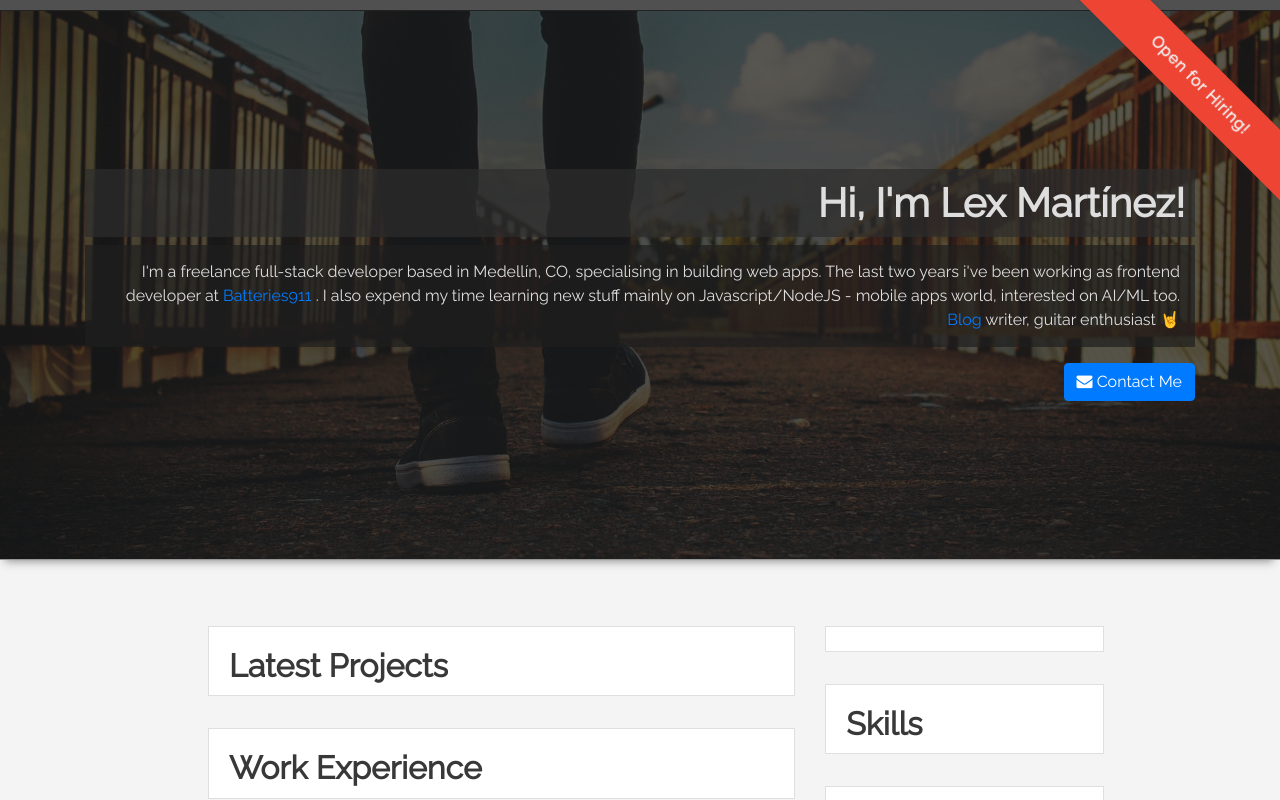
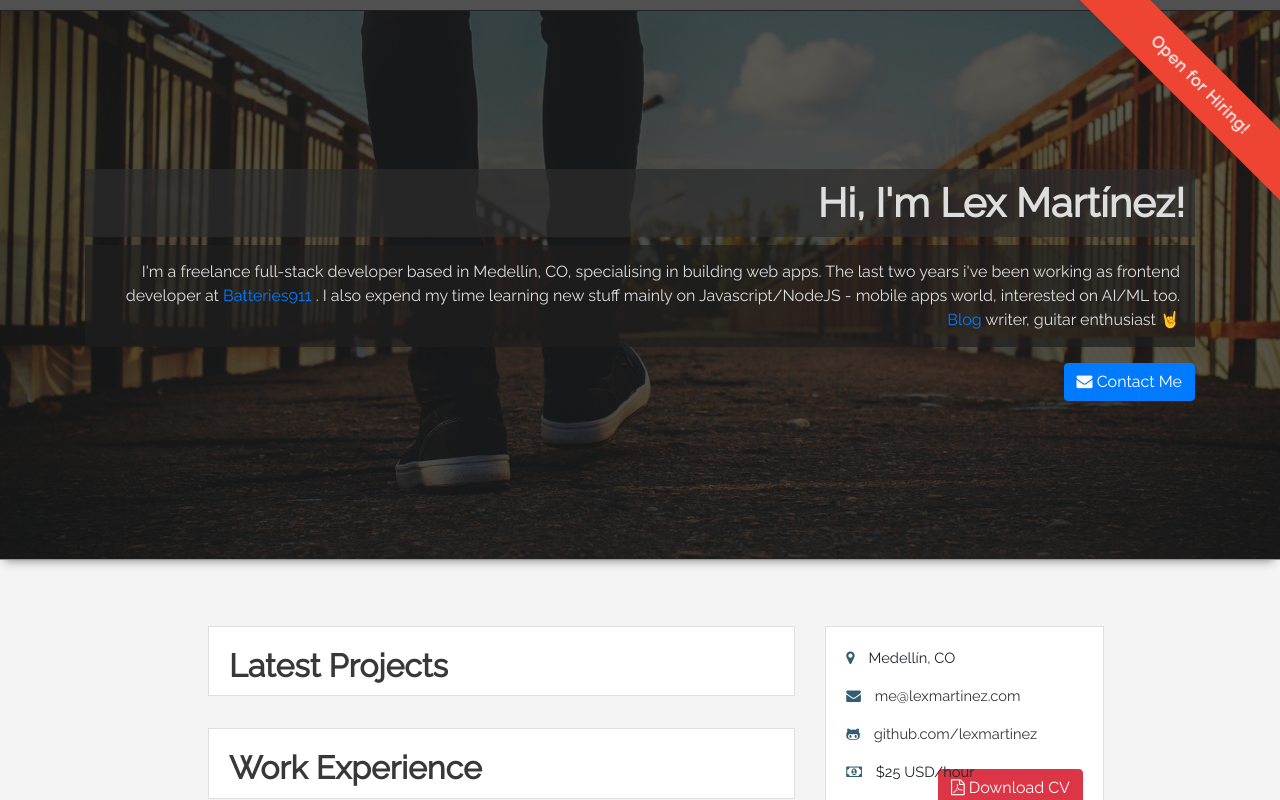
Before and after one commit to lexmartinez/portfolio-site, a Vue app: page / in a window 1280 px wide. Shown: the top 800 px of the page. Built offline with nearby package versions, Linux system fonts and the light colour scheme.

Commit message:
InfoComponent layout - information implementation

```diff
--- a/src/components/SiteComponent.vue
+++ b/src/components/SiteComponent.vue
@@ -15,9 +15,7 @@
           </div>
         </div>
         <div class="col-md-4">
-          <div class="card">
-            <br/>
-          </div>
+          <contact-info></contact-info>
           <div class="card">
             <h2 class="card-title">Skills</h2>
           </div>
@@ -36,10 +34,11 @@
 import SiteHeader from './HeaderComponent'
 import SiteFooter from './FooterComponent'
 import Spotify from './content/SpotifyComponent'
+import ContactInfo from './content/InfoComponent'
 
 export default {
   name: 'SiteComponent',
-  components: { SiteHeader, SiteFooter, Spotify },
+  components: { SiteHeader, SiteFooter, Spotify, ContactInfo },
   resource: 'SiteComponent'
 }
 </script>
--- /dev/null
+++ b/src/components/content/InfoComponent.vue
@@ -0,0 +1,39 @@
+<template>
+  <div class="card">
+    <div class="card-body info-box">
+      <p><i class="fa fa-map-marker info-item"></i> Medell&iacute;n, CO</p>
+      <p><i class="fa fa-envelope info-item"></i> <a href="mailto:me@lexmartinez.com">me@lexmartinez.com</a></p>
+      <p><i class="fa fa-github-alt info-item"></i> <a href="https://github.com/lexmartinez">github.com/lexmartinez</a></p>
+      <p><i class="fa fa-money info-item"></i> $25 USD/hour</p>
+      <a class="btn btn-danger pull-right"><i class="fa fa-file-pdf-o"></i> Download CV</a>
+    </div>
+  </div>
+</template>
+
+<script>
+export default {
+  name: 'contact-info',
+  resource: 'ContactInfo'
+}
+</script>
+
+<style scoped>
+  i.info-item {
+    margin-right: 10px;
+    color: #325d72;
+  }
+
+  .info-box p{
+    font-size: 11pt;
+  }
+
+  .info-box > p > a {
+    text-decoration: none;
+    color: #353535;
+  }
+
+  .info-box a.btn {
+    margin-top: -30px;
+    color: #fff;
+  }
+</style>
```
